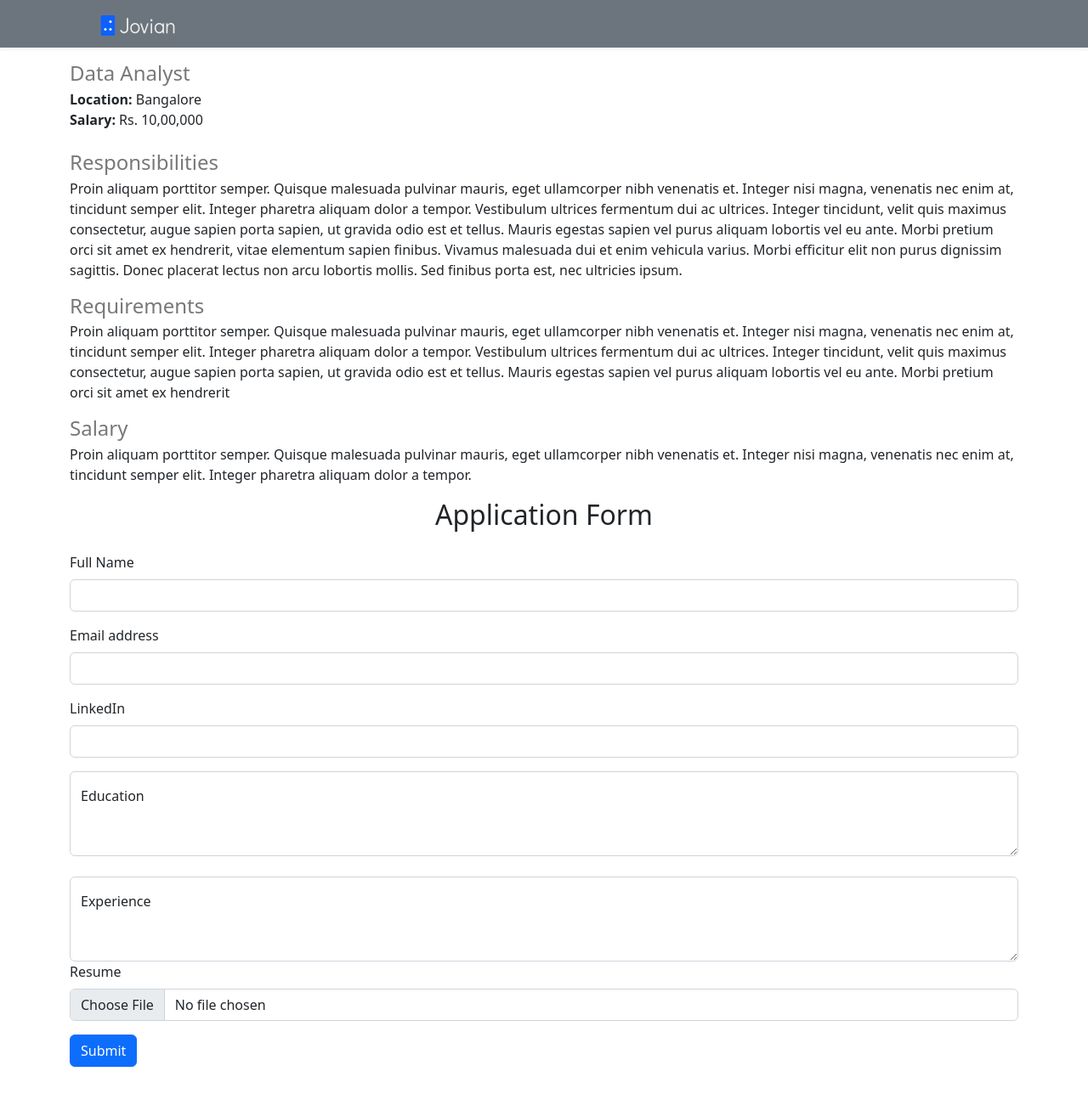
After one commit to BilalMubarakIdris/rebuilt-jovian-career-website, a Flask app: page /jobs/data_analyst in a window 1280 px wide. The commit adds this page. Shown: the whole page at 85% size. Run offline with Flask 2, Linux system fonts and the light colour scheme.

Commit message:
added description file

```diff
--- a/main.py
+++ b/main.py
@@ -34,6 +34,21 @@ def data_analyst():
     return render_template("data_analyst.html")
 
 
+@app.route('/jobs/data_scientist')
+def data_scientist():
+    return render_template("data_scientist.html")
+
+
+@app.route('/jobs/frontend_engineer')
+def frontend_engineer():
+    return render_template("frontend_engineer.html")
+
+
+@app.route('/jobs/backend_engineer')
+def backend_engineer():
+    return render_template("backend_engineer.html")
+
+
 @app.route('/api/jobs')
 def jobs_api():
     return jsonify(JOBS)
--- /dev/null
+++ b/templates/data_analyst.html
@@ -0,0 +1,73 @@
+<!DOCTYPE html>
+<html>
+  <head>
+    <title>Jovian Careers</title>
+    <meta charset="utf-8">
+    <meta name="viewport" content="width=device-width, initial-scale=1">
+    <link href="https://cdn.jsdelivr.net/npm/bootstrap@5.2.0-beta1/dist/css/bootstrap.min.css" rel="stylesheet" integrity="sha384-0evHe/X+R7YkIZDRvuzKMRqM+OrBnVFBL6DOitfPri4tjfHxaWutUpFmBp4vmVor" crossorigin="anonymous">
+    <style>
+
+    </style>
+  </head>
+  <body>
+    {% include 'nav.html' %}
+    <div class="container">
+      <h4
+      style="color:rgb(120,120,120); margin-bottom:4px;" class="mt-3">
+      Data Analyst
+    </h4>
+      <div><b>Location:</b> Bangalore</div>
+      <div><b>Salary:</b> Rs. 10,00,000</div>
+
+      <h4 class="mt-4"
+      style="color:rgb(120,120,120); margin-bottom:4px;">
+      Responsibilities
+    </h4>
+      <p>Proin aliquam porttitor semper. Quisque malesuada pulvinar mauris, eget ullamcorper nibh venenatis et. Integer nisi magna, venenatis nec enim at, tincidunt semper elit. Integer pharetra aliquam dolor a tempor. Vestibulum ultrices fermentum dui ac ultrices. Integer tincidunt, velit quis maximus consectetur, augue sapien porta sapien, ut gravida odio est et tellus. Mauris egestas sapien vel purus aliquam lobortis vel eu ante. Morbi pretium orci sit amet ex hendrerit, vitae elementum sapien finibus. Vivamus malesuada dui et enim vehicula varius. Morbi efficitur elit non purus dignissim sagittis. Donec placerat lectus non arcu lobortis mollis. Sed finibus porta est, nec ultricies ipsum.</p>
+
+      <h4
+      style="color:rgb(120,120,120); margin-bottom:4px;">
+      Requirements
+    </h4>
+      <p>Proin aliquam porttitor semper. Quisque malesuada pulvinar mauris, eget ullamcorper nibh venenatis et. Integer nisi magna, venenatis nec enim at, tincidunt semper elit. Integer pharetra aliquam dolor a tempor. Vestibulum ultrices fermentum dui ac ultrices. Integer tincidunt, velit quis maximus consectetur, augue sapien porta sapien, ut gravida odio est et tellus. Mauris egestas sapien vel purus aliquam lobortis vel eu ante. Morbi pretium orci sit amet ex hendrerit</p>
+
+      <h4
+      style="color:rgb(120,120,120); margin-bottom:4px;">
+      Salary
+    </h4>
+      <p>Proin aliquam porttitor semper. Quisque malesuada pulvinar mauris, eget ullamcorper nibh venenatis et. Integer nisi magna, venenatis nec enim at, tincidunt semper elit. Integer pharetra aliquam dolor a tempor.</p>
+
+      </div>
+      <h2 class="text-center mt-2 mb-4">Application Form</h2>
+      <div>
+      <form class="container">
+        <div class="mb-3">
+    <label for="exampleInputEmail1" class="form-label">Full Name</label>
+    <input type="text" class="form-control" id="exampleInputEmail1" aria-describedby="emailHelp">
+  </div>
+  <div class="mb-3">
+    <label for="exampleInputEmail1" class="form-label">Email address</label>
+    <input type="email" class="form-control" id="exampleInputEmail1" aria-describedby="emailHelp">
+  </div>
+  <div class="mb-3">
+    <label for="exampleInputPassword1" class="form-label">LinkedIn</label>
+    <input type="text" class="form-control" id="exampleInputPassword1">
+  </div>
+  <div class="form-floating md-4">
+  <textarea class="form-control" placeholder="Leave a comment here" id="floatingTextarea2" style="height: 100px"></textarea>
+  <label for="floatingTextarea2">Education</label>
+</div>
+  <div class="form-floating mt-4">
+  <textarea class="form-control" placeholder="Leave a comment here" id="floatingTextarea2" style="height: 100px"></textarea>
+  <label for="floatingTextarea2">Experience</label>
+</div>
+  <div class="mb-3">
+  <label for="formFile" class="form-label">Resume</label>
+  <input class="form-control" type="file" id="formFile">
+</div>
+  <button type="submit" class="btn btn-primary">Submit</button>
+</form>
+      <div class="row" style="margin-bottom:32px"></div>
+    </div>
+  </body>
+</html>
--- a/templates/jobitems.html
+++ b/templates/jobitems.html
@@ -14,7 +14,7 @@
     {% endif %}
   </div>
   <div class="col-2 padding-right:16px">
-    <a href="mailto:hello@jovian.ai?subject=Application%20for%20{{job['title']}}&body=My%20name%3A%20%3Cyour%20name%20here%3E%0D%0A%0D%0AMy%20Resume%20link%3A%20%3Cresume%20link%3E%0D%0A%0D%0AMy%20LinkedIn%20link%3A%20%3Clinkedin%20in%3E%0D%0A%0D%0A" type="button" class="btn btn-outline-primary float-right align-middle" >Apply</a>
+    <a href="https://rebuilt-jovian-career-website.bilal-mubarak-i.repl.co/jobs/data_analyst" type="button" class="btn btn-outline-primary float-right align-middle" >Apply</a>
   </div>
 
 </div>
--- a/templates/nav.html
+++ b/templates/nav.html
@@ -6,7 +6,7 @@
 
 <nav class="navbar shadow-sm fixed-top bg-secondary">
   <div class="container-fluid">
-    <a class="navbar-brand" href="#">
+    <a class="navbar-brand" href="https://rebuilt-jovian-career-website.bilal-mubarak-i.repl.co/">
       <img class="logo" src="/static/logo.svg" alt="" width="30" height="24" class="d-inline-block align-text-top">
     </a>
   </div>
```
Also changed, not shown: templates/backend_engineer.html (added, +73 -0 lines), templates/data_scienctist.html (added, +73 -0 lines), templates/frontend_engineer.html (added, +73 -0 lines).
